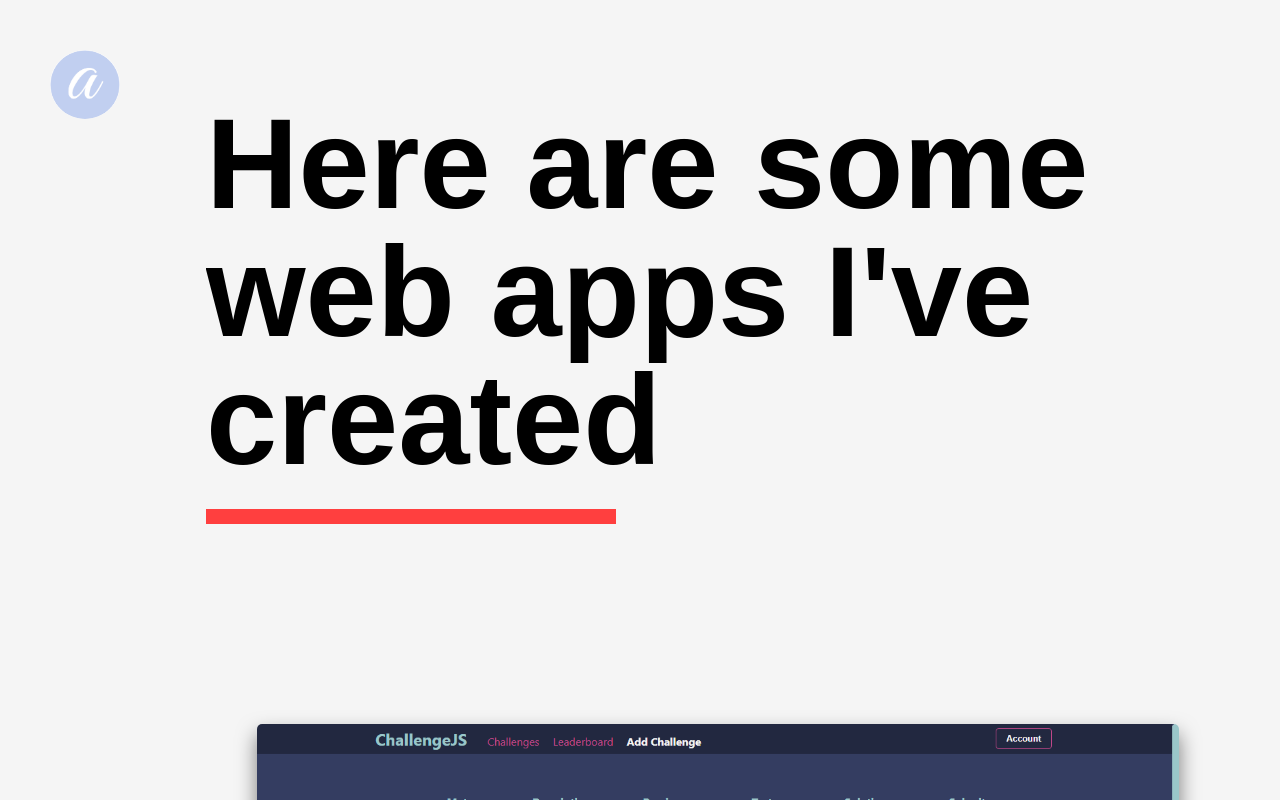
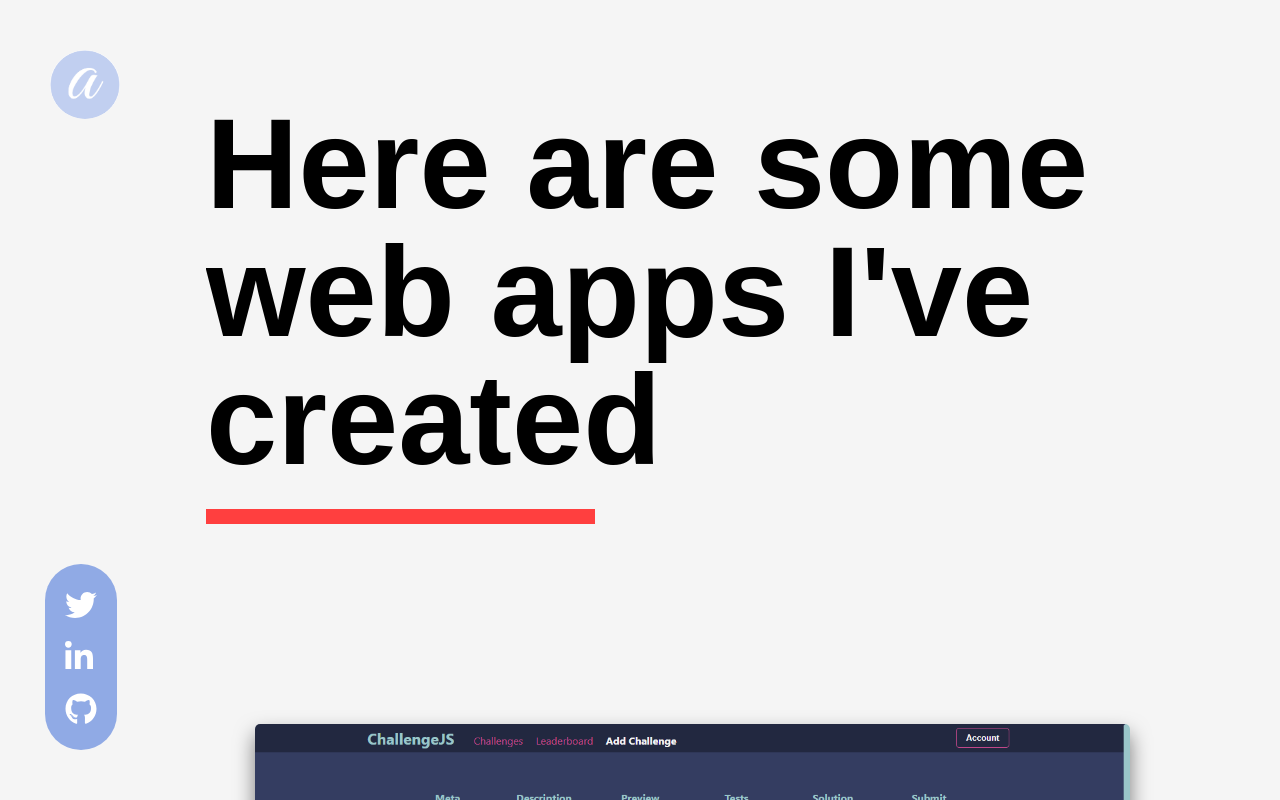
Before and after one commit to Anubhav311/mysite, a React (Create React App) app: page /projects in a window 1280 px wide. Built offline with nearby package versions, Linux system fonts and the light colour scheme.

Commit message:
added social icons to projects page

```diff
--- a/src/components/projects/projects.css
+++ b/src/components/projects/projects.css
@@ -4,6 +4,10 @@
     background: whitesmoke;
     display: flex;
     flex-direction: column;
+    width: 80%;
+    margin: 0 50px 0 auto;
+    overflow: auto;
+    height: 100%;
 }
 
 .projects-page-heading {
@@ -13,10 +17,10 @@
 }
 
 .projects-heading-container {
-    width: 80%;
     margin: 0 50px 0 auto;
     overflow: auto;
     height: 100%;
+    padding-right: 1px;
 }
 
 .projects-page-heading::after {
--- a/src/components/projects/projects.js
+++ b/src/components/projects/projects.js
@@ -1,14 +1,32 @@
 import React from 'react';
 import { Link } from 'react-router-dom';
+import { FontAwesomeIcon } from '@fortawesome/react-fontawesome'
+import { faLinkedinIn, faTwitter, faGithub } from '@fortawesome/free-brands-svg-icons';
 
 import './projects.css';
 
 function Projects() {
     return (
+        <div className="about-container">
+        <div className="side-nav-about">
+                <div className="logo-about">
+                    <img src={require("../../assets/a.png")} alt="logo" className="name"/>
+                </div>
+                <div className="about-nav">
+                    <div className="social-icons-about-side-nave">
+                        <a href="https://twitter.com/anubhav_bhambri" target="_blank" rel="noopener noreferrer">
+                        <FontAwesomeIcon className="fab" icon={faTwitter} size="2x" />
+                        </a>
+                        <a href="https://www.linkedin.com/in/anubhav-bhambri/" target="_blank" rel="noopener noreferrer">
+                        <FontAwesomeIcon className="fab" icon={faLinkedinIn} size="2x" />
+                        </a>
+                        <a href="https://github.com/Anubhav311" target="_blank" rel="noopener noreferrer">
+                        <FontAwesomeIcon className="fab" icon={faGithub} size="2x" />
+                        </a>
+                    </div>
+                </div>
+            </div>
         <div className="projects-page-container">
-            <div className="logo-about">
-                <img src={require("../../assets/a.png")} alt="logo" className="name"/>
-            </div>
             <div className="projects-heading-container">
                 <div className="projects-page-heading">
                     <h1>Here are some web apps I've created</h1>
@@ -101,6 +119,7 @@ function Projects() {
                 </div>
             </div>
         </div>
+        </div>
     )
 }
 
```
